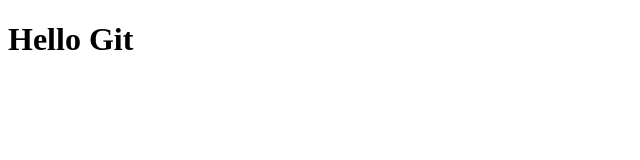
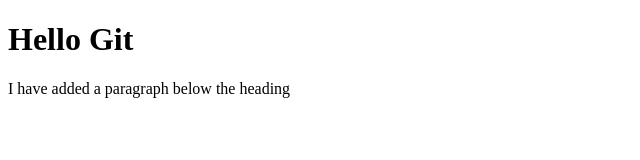
Before and after one commit to Haribhusal/test-git-class, a plain HTML site: page index.html in a window 1280 px wide. Shown: the whole page, without its empty margins (0-640 px from the left). Drawn offline with Linux system fonts and the light colour scheme.

Commit message:
paragraph added

```diff
--- a/index.html
+++ b/index.html
@@ -8,5 +8,6 @@
 </head>
 <body>
     <h1>Hello Git</h1>
+    <p>I have added a paragraph below the heading</p>
 </body>
 </html>
```
